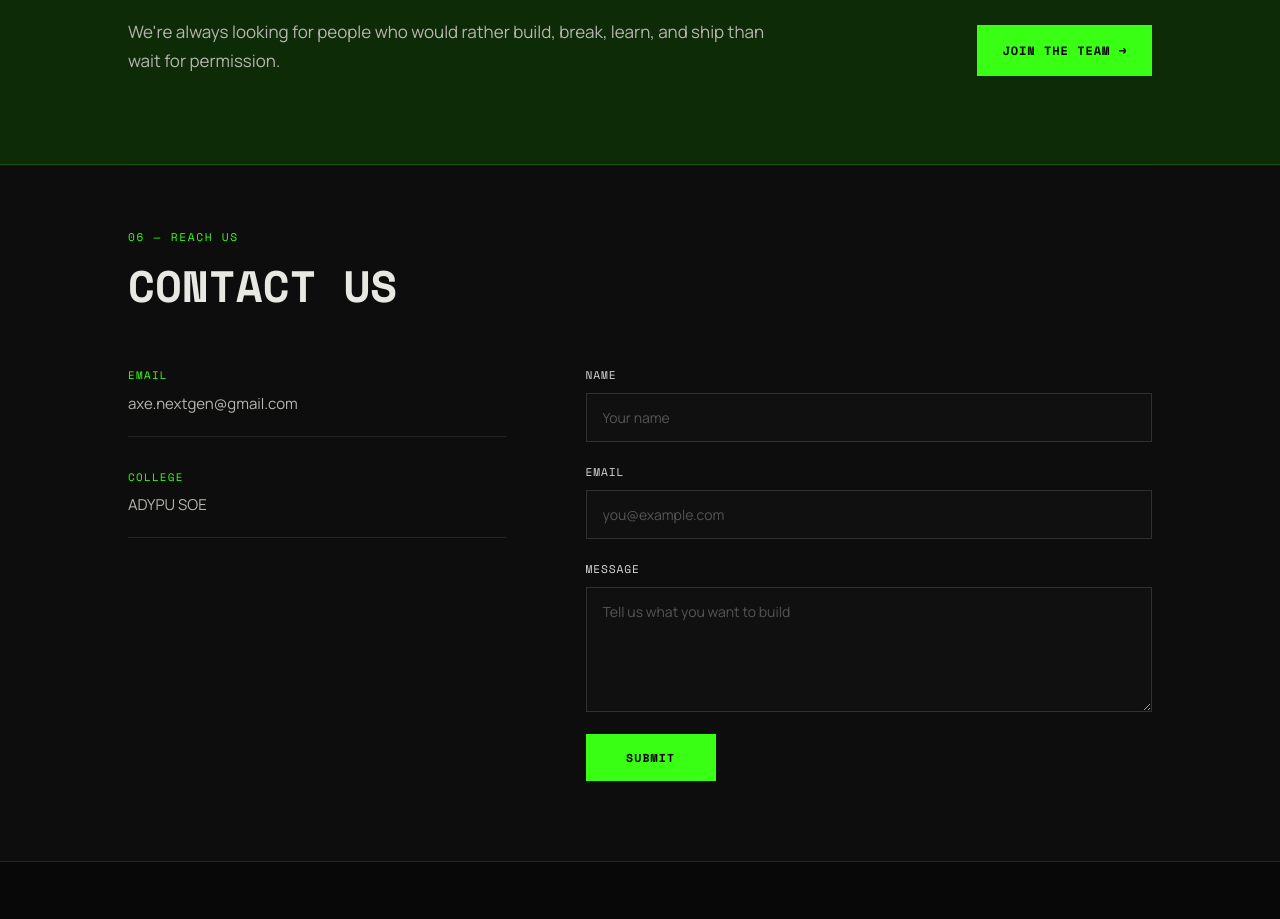
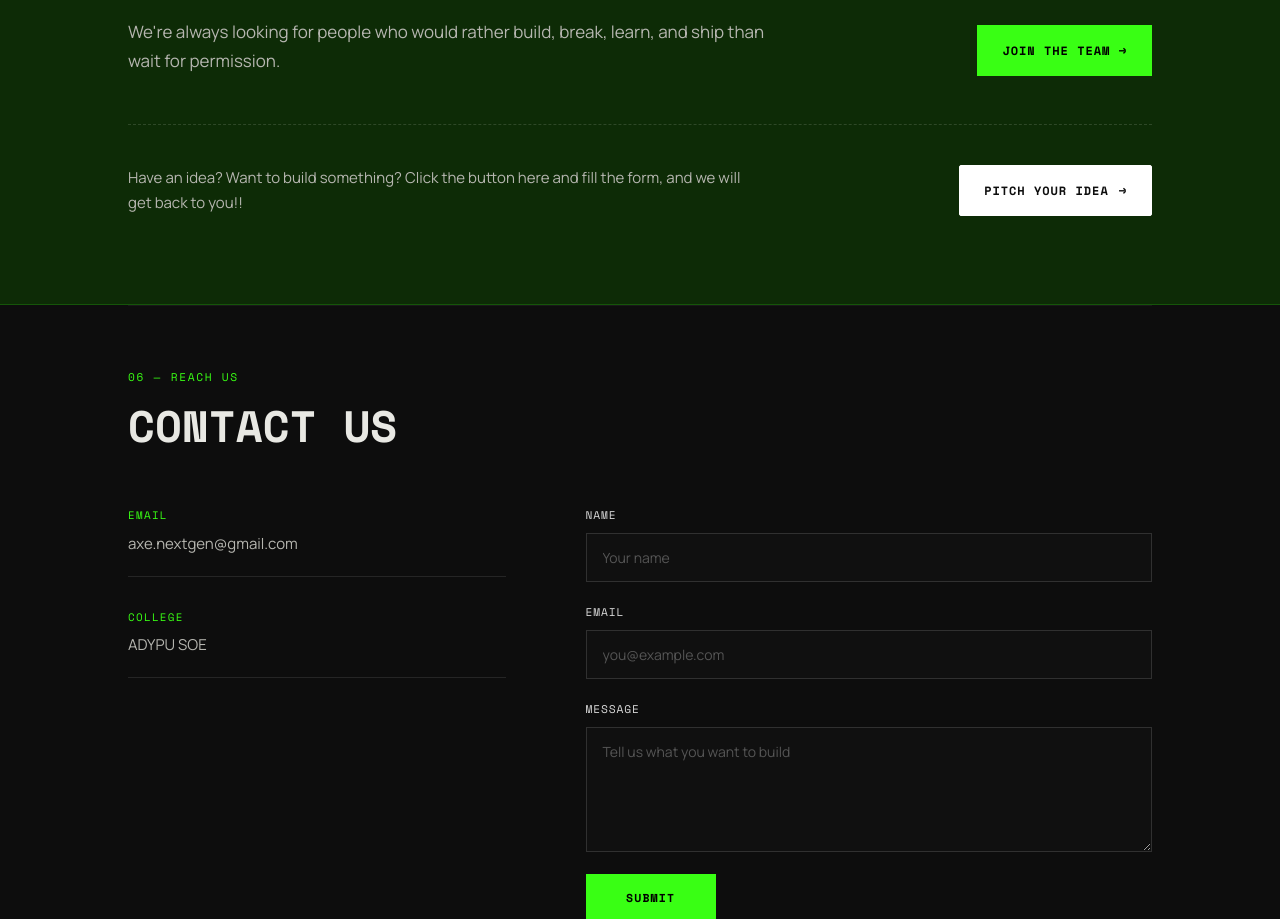
Before and after one commit to akshitsingh13/axe_web, a React (Vite) app: page / in a window 1280 px wide. Shown: the part 5620-6539 px from the top of the page. Built offline with nearby package versions, Linux system fonts and the light colour scheme.

Commit message:
added connect with your idea in join team

```diff
--- a/src/components/JoinTeam/JoinTeam.css
+++ b/src/components/JoinTeam/JoinTeam.css
@@ -87,6 +87,108 @@
   outline-offset: 3px;
 }
 
+.idea-cta {
+  display: flex;
+  align-items: center;
+  justify-content: space-between;
+  gap: 32px;
+
+  margin-top: 48px;
+  padding-top: 40px;
+
+  border-top: 1px dashed rgba(232, 232, 227, 0.15);
+}
+
+.idea-cta p {
+  max-width: 620px;
+  margin: 0;
+
+  color: #b6b6b0;
+
+  font-family: var(--font-body);
+  font-size: 15px;
+  line-height: 1.7;
+}
+
+.idea-cta-button {
+  position: relative;
+  overflow: hidden;
+  flex-shrink: 0;
+
+  display: inline-flex;
+  align-items: center;
+  justify-content: center;
+  gap: 10px;
+
+  padding: 16px 24px;
+
+  background: #ffffff;
+  color: #0d0d0d;
+
+  border: 1px solid #ffffff;
+  border-radius: 2px;
+
+  font-family: var(--font-mono);
+  font-size: 0.75rem;
+  font-weight: 700;
+
+  letter-spacing: 0.08em;
+  text-transform: uppercase;
+
+  cursor: pointer;
+
+  transition:
+    color 0.35s ease,
+    border-color 0.35s ease,
+    transform 0.25s ease,
+    box-shadow 0.35s ease;
+}
+
+.idea-cta-button::before {
+  content: "";
+  position: absolute;
+  inset: 0;
+
+  background: #0d0d0d;
+
+  transform: translateX(-101%);
+  transition: transform 0.35s cubic-bezier(0.65, 0, 0.35, 1);
+}
+
+.idea-cta-button span {
+  position: relative;
+  z-index: 1;
+}
+
+.idea-cta-arrow {
+  display: inline-block;
+  transition: transform 0.3s ease;
+}
+
+.idea-cta-button:hover {
+  color: #ffffff;
+  border-color: #ffffff;
+  transform: translateY(-2px);
+  box-shadow: 0 8px 24px rgba(255, 255, 255, 0.12);
+}
+
+.idea-cta-button:hover::before {
+  transform: translateX(0);
+}
+
+.idea-cta-button:hover .idea-cta-arrow {
+  transform: translateX(4px);
+}
+
+.idea-cta-button:active {
+  transform: translateY(0);
+}
+
+.idea-cta-button:focus-visible {
+  outline: 2px solid var(--accent);
+  outline-offset: 3px;
+}
+
 @media (max-width: 900px) {
   .section-05 {
     padding: 56px 24px 64px;
@@ -96,4 +198,15 @@
     align-items: flex-start;
     flex-direction: column;
   }
+
+  .idea-cta {
+    align-items: flex-start;
+    flex-direction: column;
+    gap: 20px;
+  }
+
+  .idea-cta-button {
+    width: 100%;
+    justify-content: center;
+  }
 }
--- a/src/components/JoinTeam/JoinTeam.jsx
+++ b/src/components/JoinTeam/JoinTeam.jsx
@@ -1,5 +1,4 @@
 // src/components/JoinTeam/JoinTeam.jsx
-// https://forms.gle/uhTWT5DhaTpcjs1e8
 
 import "./JoinTeam.css";
 import { useRef } from "react";
@@ -10,16 +9,21 @@ const JoinTeam = () => {
 
   useSectionReveal(
     sectionRef,
-    ".join-label, .join-content h2, .join-content p, .join-button",
+    ".join-label, .join-content h2, .join-content p, .join-button, .idea-cta p, .idea-cta-button",
     {
       y: 36,
       stagger: 0.11,
     },
   );
   const JOIN_FORM_URL = "https://forms.gle/AU97LN2aXyb6mFCb7";
+  const IDEA_FORM_URL = "https://forms.gle/uhTWT5DhaTpcjs1e8";
 
   const goToJoinForm = () => {
     window.open(JOIN_FORM_URL, "_blank", "noopener,noreferrer");
+  };
+
+  const goToIdeaForm = () => {
+    window.open(IDEA_FORM_URL, "_blank", "noopener,noreferrer");
   };
 
   return (
@@ -49,6 +53,22 @@ const JoinTeam = () => {
           Join The Team →
         </button>
       </div>
+
+      <div className="idea-cta">
+        <p>
+          Have an idea? Want to build something? Click the button here and fill
+          the form, and we will get back to you!!
+        </p>
+
+        <button
+          type="button"
+          className="idea-cta-button"
+          onClick={goToIdeaForm}
+        >
+          <span>Pitch Your Idea</span>
+          <span className="idea-cta-arrow">→</span>
+        </button>
+      </div>
     </section>
   );
 };
```
